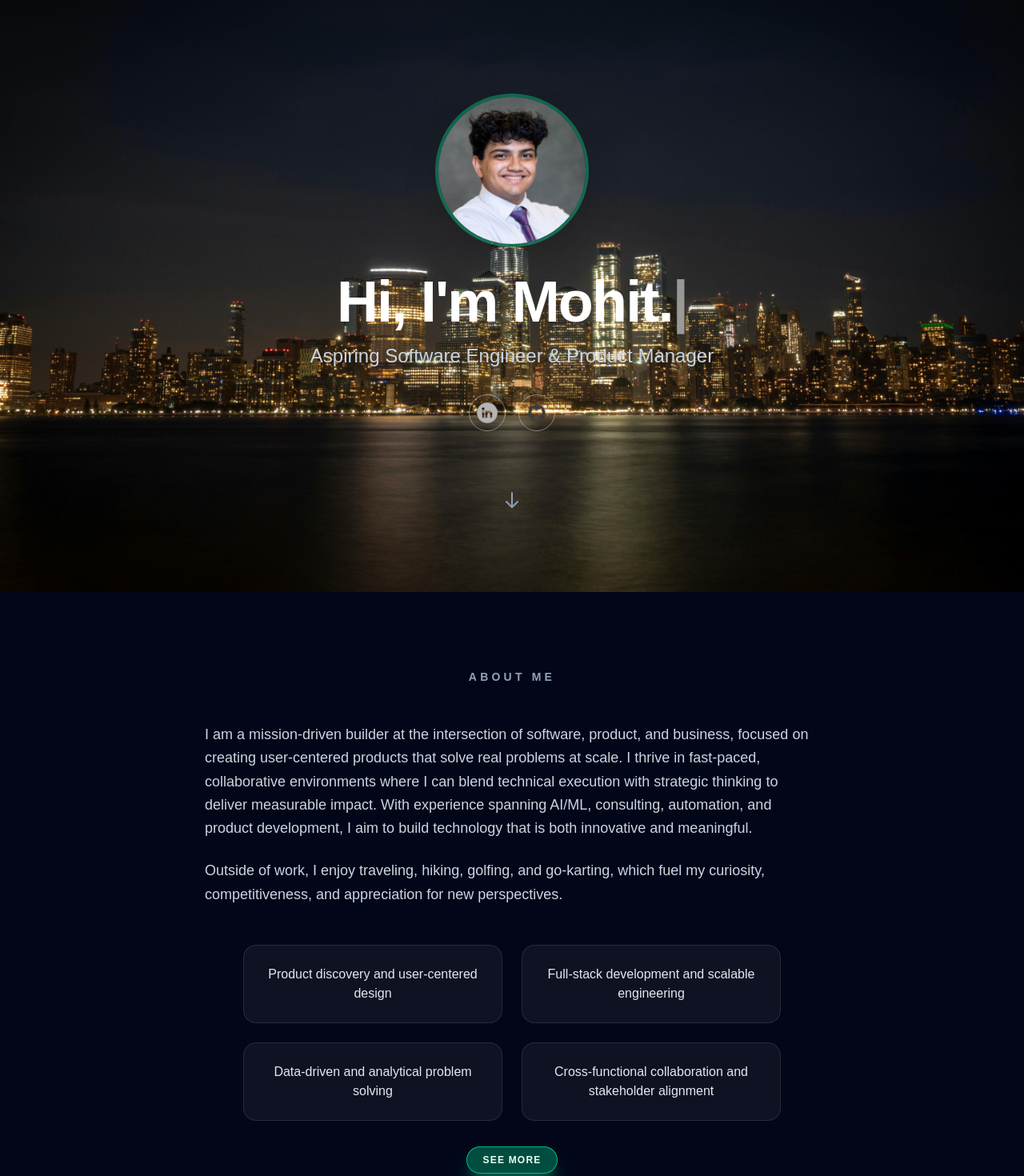
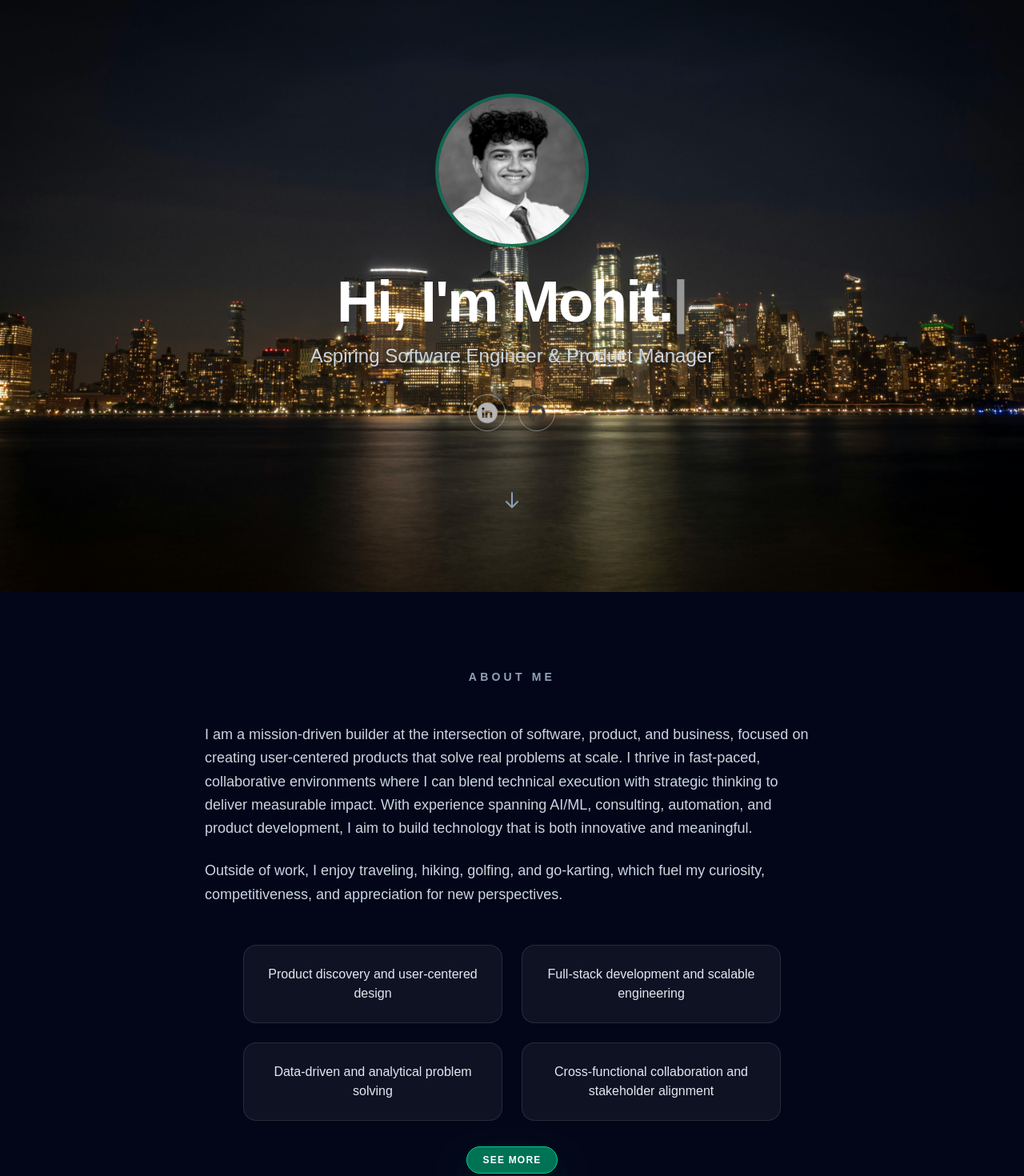
Before and after one commit to MohitUnecha/Mohit-Unecha-s-Portfolio-Website, a Next.js app in the folder frontend/: page / in a window 1280 px wide. Shown: the part 60-1530 px from the top of the page at 80% size. Built offline with nearby package versions, Linux system fonts and the light colour scheme.

Commit message:
Enhance: faster headshot fade with B&W filter, stronger overlays for readability, bolder buttons, smoother transitions (0.3s), and snake game Easter egg in footer

```diff
--- a/frontend/src/app/page.tsx
+++ b/frontend/src/app/page.tsx
@@ -151,9 +151,9 @@ export default function Home() {
   const accentBgHoverClass = isDarkMode ? "hover:bg-emerald-400/10" : "hover:bg-blue-50";
   const projectHoverClass = isDarkMode ? "group-hover:text-emerald-300" : "group-hover:text-blue-700";
   const buttonClass = isDarkMode
-    ? "border-emerald-400/80 bg-emerald-500/40 text-emerald-50 font-semibold shadow-xl shadow-emerald-500/40"
-    : "border-blue-400 bg-blue-400/70 text-white font-semibold shadow-xl shadow-blue-500/40";
-  const overlayClass = "bg-black/85";
+    ? "border-emerald-400 bg-emerald-500/60 text-white font-bold shadow-2xl shadow-emerald-500/60"
+    : "border-blue-600 bg-blue-600 text-white font-bold shadow-2xl shadow-blue-600/60";
+  const overlayClass = isDarkMode ? "bg-black/90" : "bg-white/75";
 
   return (
     <div className={`min-h-screen ${pageClass}`}>
@@ -247,8 +247,10 @@ export default function Home() {
         <div
           className="absolute inset-0"
           style={{
-            background: "linear-gradient(135deg, rgba(16, 185, 129, 0.25) 0%, rgba(59, 130, 246, 0.25) 100%)",
-            transition: "opacity 0.5s ease-out",
+            background: isDarkMode
+              ? "linear-gradient(135deg, rgba(16, 185, 129, 0.35) 0%, rgba(59, 130, 246, 0.35) 100%)"
+              : "linear-gradient(135deg, rgba(255, 255, 255, 0.6) 0%, rgba(240, 248, 255, 0.6) 100%)",
+            transition: "background 0.3s ease-out",
           }}
         />
 
@@ -273,28 +275,29 @@ export default function Home() {
           }}
         />
 
-        <div className="relative z-10 flex flex-col items-center text-center" style={{ opacity: 1 - zoomProgress, transition: "opacity 0.5s ease-out" }}>
+        <div className="relative z-10 flex flex-col items-center text-center" style={{ opacity: 1 - zoomProgress * 2.5, transition: "opacity 0.3s ease-out" }}>
             <div
               className={`mb-8 h-48 w-48 overflow-hidden rounded-full border-4 shadow-2xl ${
                 isDarkMode ? "border-emerald-400/40" : "border-blue-600/40"
               }`}
-              style={{ transition: "all 0.5s ease-out" }}
+              style={{ transition: "all 0.3s ease-out" }}
             >
 
               <img
                 src={profile.photoUrl}
                 alt={`${profile.name} headshot`}
                 className="h-full w-full object-cover"
+                style={{ filter: "grayscale(100%) contrast(1.1)" }}
               />
             </div>
-            <h1 className="mb-4 text-6xl font-bold tracking-tight md:text-7xl" style={{ transition: "all 0.5s ease-out" }}>
+            <h1 className="mb-4 text-6xl font-bold tracking-tight md:text-7xl" style={{ transition: "all 0.3s ease-out" }}>
               {displayedText}
               <span className="animate-pulse">|</span>
             </h1>
-            <p className={`mb-8 max-w-2xl text-2xl font-light ${bodyTextClass}`} style={{ transition: "all 0.5s ease-out" }}>
+            <p className={`mb-8 max-w-2xl text-2xl font-light ${bodyTextClass}`} style={{ transition: "all 0.3s ease-out" }}>
               {profile.headline}
             </p>
-            <div className="mb-8 flex flex-wrap justify-center gap-4" style={{ transition: "all 0.5s ease-out" }}>
+            <div className="mb-8 flex flex-wrap justify-center gap-4" style={{ transition: "all 0.3s ease-out" }}>
               <a
                 href={`https://${profile.linkedIn}`}
                 target="_blank"
@@ -316,8 +319,8 @@ export default function Home() {
             </div>
             <a
               href="#about"
-              className={`mt-12 animate-bounce transition-all duration-500 ${accentHoverTextClass} ${sectionLabelClass}`}
-              style={{ transition: "all 0.5s ease-out" }}
+              className={`mt-12 animate-bounce transition-all duration-300 ${accentHoverTextClass} ${sectionLabelClass}`}
+              style={{ transition: "all 0.3s ease-out" }}
             >
               <svg
                 className="h-6 w-6"
@@ -739,6 +742,19 @@ export default function Home() {
         </section>
         </main>
 
+      <footer className={`py-8 text-center text-sm ${bodyTextClass}`}>
+        <p>
+          Built with ❤️ by Mohit Unecha • Want to play a{" "}
+          <span
+            className={`cursor-pointer font-semibold underline decoration-dotted ${accentTextClass} hover:opacity-70`}
+            onClick={() => window.open("https://www.google.com/search?q=snake+game&igu=1", "_blank")}
+          >
+            game
+          </span>
+          ?
+        </p>
+      </footer>
+
       {isHeaderVisible && (
         <button
           type="button"
```
